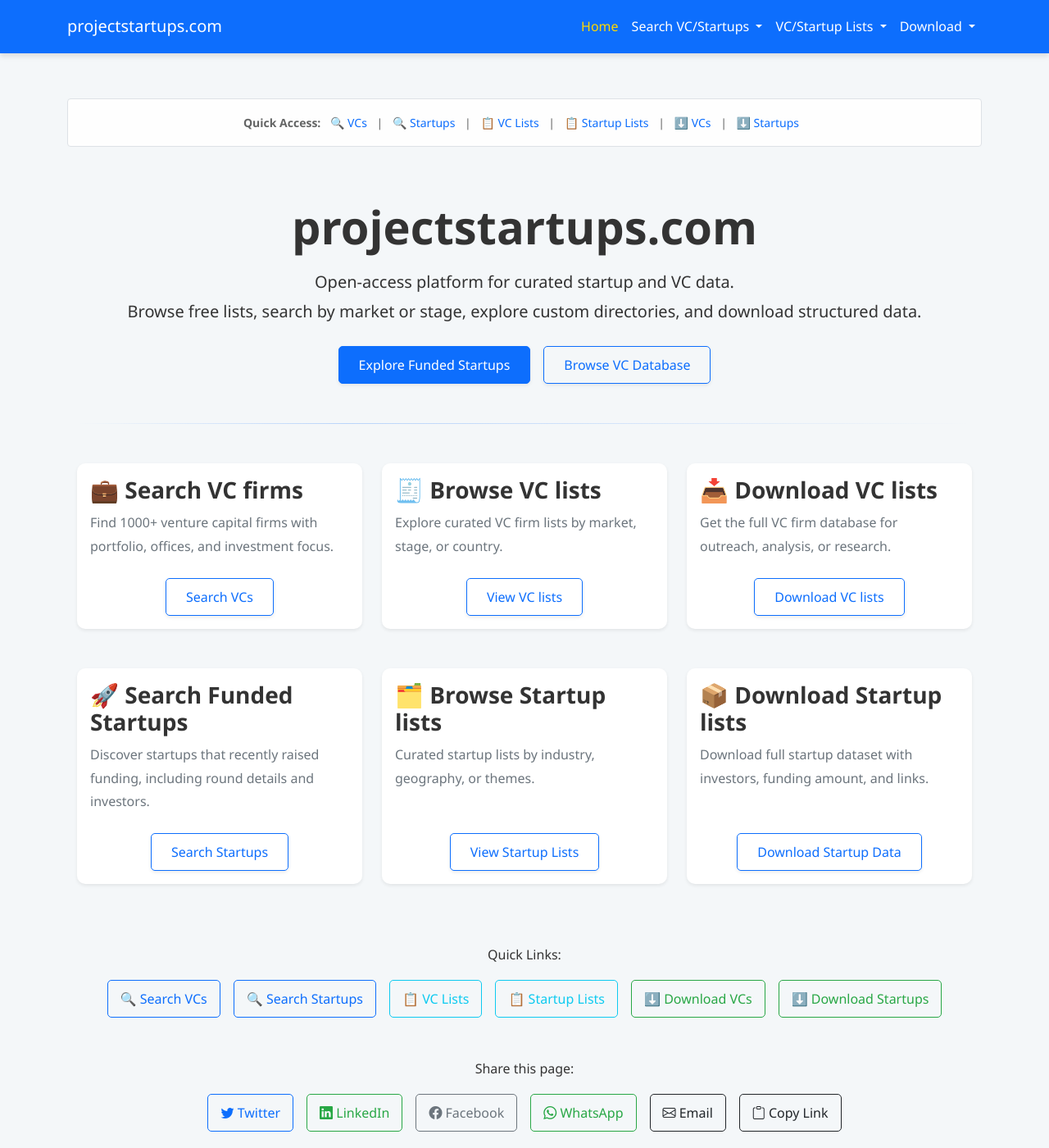
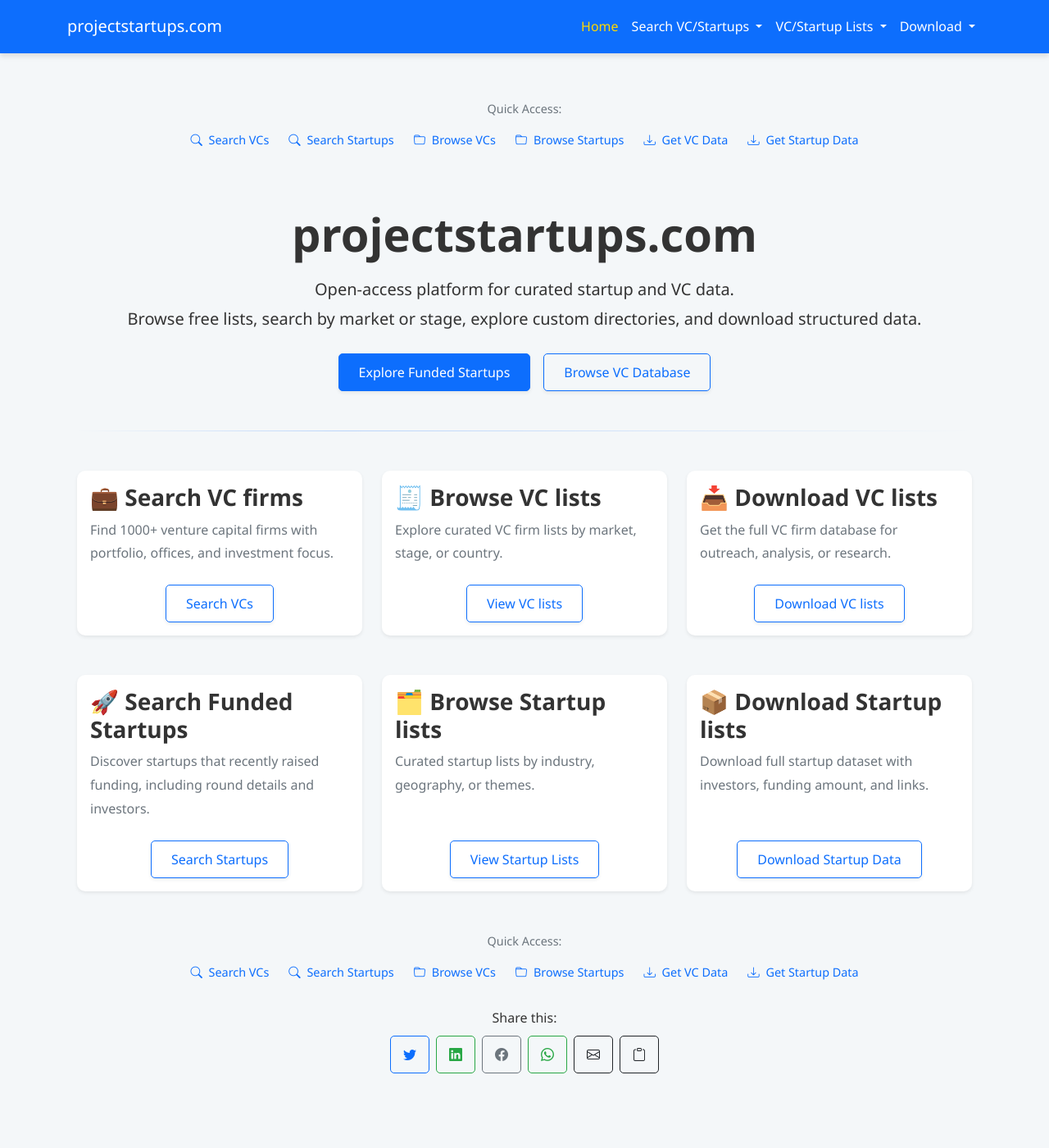
Before and after one commit to pkprojectstartups/projectstartups, a Jekyll site: the page built from index.html, in a window 1280 px wide and 1400 px high. Shown: the whole window at 82% size. Built offline with Jekyll 4.4.1, drawn with Linux system fonts in a browser that asks for light colours.

Commit message:
Update layout files, CSS

```diff
--- a/_layouts/default.html
+++ b/_layouts/default.html
@@ -70,7 +70,7 @@
   <!-- Header -->
 <header class="navbar navbar-expand-md navbar-dark bg-primary fixed-top">
   <div class="container">
-    <a href="{{ site.url }}" class="navbar-brand">{{ site.url | replace: 'https://', '' }}</a>
+    <a href="{{ site.url }}" class="navbar-brand">projectstartups.com</a>
     <button class="navbar-toggler" type="button" data-bs-toggle="collapse" data-bs-target="#navbarContent"
       aria-controls="navbarContent" aria-expanded="false" aria-label="Toggle navigation">
       <span class="navbar-toggler-icon"></span>
@@ -127,51 +127,32 @@
   <!-- Main Content -->
   <main class="container py-5 mt-5">
 
-<!-- Top Quick Links -->
-<div class="alert alert-light border text-center small mt-4">
-  <strong>Quick Access:</strong>
-  <a href="https://vc.projectstartups.com" class="mx-2 text-decoration-none">🔍 VCs</a> |
-  <a href="https://startup.projectstartups.com" class="mx-2 text-decoration-none">🔍 Startups</a> |
-  <a href="https://vc.projectstartups.com/vc_list/" class="mx-2 text-decoration-none">📋 VC Lists</a> |
-  <a href="https://startup.projectstartups.com/startup_list/" class="mx-2 text-decoration-none">📋 Startup Lists</a> |
-  <a href="https://vc.projectstartups.com/buy/" class="mx-2 text-decoration-none">⬇️ VCs</a> |
-  <a href="https://startup.projectstartups.com/buy/" class="mx-2 text-decoration-none">⬇️ Startups</a>
-</div>
-
-
-
-    {{ content }}
-
-
-<!-- Quick Access Links -->
-<div class="mt-5 text-center">
-  <p class="fw-semibold">Quick Links:</p>
-  <div class="d-flex justify-content-center gap-3 flex-wrap">
-
+<div class="text-center mt-4 mb-3 small" style="font-size: 0.9rem;">
+  <span class="text-muted d-block mb-2">Quick Access:</span>
+  <div class="d-flex flex-wrap justify-content-center gap-2">
     <!-- Search -->
-    <a href="https://vc.projectstartups.com" class="btn btn-outline-primary btn-sm">
-      🔍 Search VCs
+    <a href="https://vc.projectstartups.com" class="text-decoration-none text-primary px-2 py-1 rounded hover-effect">
+      <i class="bi bi-search me-1"></i> Search VCs
     </a>
-    <a href="https://startup.projectstartups.com" class="btn btn-outline-primary btn-sm">
-      🔍 Search Startups
+    <a href="https://startup.projectstartups.com" class="text-decoration-none text-primary px-2 py-1 rounded hover-effect">
+      <i class="bi bi-search me-1"></i> Search Startups
     </a>
 
-    <!-- Lists -->
-    <a href="https://vc.projectstartups.com/vc_list/" class="btn btn-outline-info btn-sm">
-      📋 VC Lists
+    <!-- Browse Lists -->
+    <a href="https://vc.projectstartups.com/vc_list/" class="text-decoration-none text-primary px-2 py-1 rounded hover-effect">
+      <i class="bi bi-folder me-1"></i> Browse VCs
     </a>
-    <a href="https://startup.projectstartups.com/startup_list/" class="btn btn-outline-info btn-sm">
-      📋 Startup Lists
+    <a href="https://startup.projectstartups.com/startup_list/" class="text-decoration-none text-primary px-2 py-1 rounded hover-effect">
+      <i class="bi bi-folder me-1"></i> Browse Startups
     </a>
 
-    <!-- Downloads -->
-    <a href="https://vc.projectstartups.com/buy/" class="btn btn-outline-success btn-sm">
-      ⬇️ Download VCs
+    <!-- Download/Purchase -->
+    <a href="https://vc.projectstartups.com/buy/" class="text-decoration-none text-primary px-2 py-1 rounded hover-effect">
+      <i class="bi bi-download me-1"></i> Get VC Data
     </a>
-    <a href="https://startup.projectstartups.com/buy/" class="btn btn-outline-success btn-sm">
-      ⬇️ Download Startups
+    <a href="https://startup.projectstartups.com/buy/" class="text-decoration-none text-primary px-2 py-1 rounded hover-effect">
+      <i class="bi bi-download me-1"></i> Get Startup Data
     </a>
-
   </div>
 </div>
 
@@ -181,46 +162,89 @@
 
 
 
-	{% unless page.url contains '404' %}
-  <!-- Share Buttons -->
-  <div class="mt-5 text-center">
-    <p class="fw-semibold">Share this page:</p>
-    <div class="d-flex justify-content-center gap-3 flex-wrap">
+
+
+
+
+
+
+
+
+
+
+    {{ content }}
+
+<div class="text-center mt-4 mb-3 small" style="font-size: 0.9rem;">
+  <span class="text-muted d-block mb-2">Quick Access:</span>
+  <div class="d-flex flex-wrap justify-content-center gap-2">
+    <!-- Search -->
+    <a href="https://vc.projectstartups.com" class="text-decoration-none text-primary px-2 py-1 rounded hover-effect">
+      <i class="bi bi-search me-1"></i> Search VCs
+    </a>
+    <a href="https://startup.projectstartups.com" class="text-decoration-none text-primary px-2 py-1 rounded hover-effect">
+      <i class="bi bi-search me-1"></i> Search Startups
+    </a>
+
+    <!-- Browse Lists -->
+    <a href="https://vc.projectstartups.com/vc_list/" class="text-decoration-none text-primary px-2 py-1 rounded hover-effect">
+      <i class="bi bi-folder me-1"></i> Browse VCs
+    </a>
+    <a href="https://startup.projectstartups.com/startup_list/" class="text-decoration-none text-primary px-2 py-1 rounded hover-effect">
+      <i class="bi bi-folder me-1"></i> Browse Startups
+    </a>
+
+    <!-- Download/Purchase -->
+    <a href="https://vc.projectstartups.com/buy/" class="text-decoration-none text-primary px-2 py-1 rounded hover-effect">
+      <i class="bi bi-download me-1"></i> Get VC Data
+    </a>
+    <a href="https://startup.projectstartups.com/buy/" class="text-decoration-none text-primary px-2 py-1 rounded hover-effect">
+      <i class="bi bi-download me-1"></i> Get Startup Data
+    </a>
+  </div>
+</div>
+
+
+
+
+
+
+
+
+{% unless page.url contains 'search' or page.url contains '404' %}
+<!-- Share Section -->
+<div class="mt-4 text-center">
+  <p class="fw-semibold mb-2">Share this:</p>
+  <div class="d-flex justify-content-center gap-2 flex-wrap small">
     {% assign share_title = page.meta_title | default: page.title %}
     {% assign share_url = page.canonical_url | default: page.url | absolute_url %}
 
-      <!-- Twitter -->
     <a class="btn btn-outline-primary btn-sm" target="_blank" rel="noopener" href="https://twitter.com/intent/tweet?text={{ share_title | uri_escape }}&url={{ share_url | uri_escape }}">
-        <i class="bi bi-twitter"></i> Twitter
+      <i class="bi bi-twitter"></i>
     </a>
 
-      <!-- LinkedIn -->
     <a class="btn btn-outline-success btn-sm" target="_blank" rel="noopener" href="https://www.linkedin.com/sharing/share-offsite/?url={{ share_url | uri_escape }}">
-        <i class="bi bi-linkedin"></i> LinkedIn
+      <i class="bi bi-linkedin"></i>
     </a>
 
-      <!-- Facebook -->
     <a class="btn btn-outline-secondary btn-sm" target="_blank" rel="noopener" href="https://www.facebook.com/sharer/sharer.php?u={{ share_url | uri_escape }}">
-        <i class="bi bi-facebook"></i> Facebook
+      <i class="bi bi-facebook"></i>
     </a>
 
-      <!-- WhatsApp -->
     <a class="btn btn-outline-success btn-sm" target="_blank" rel="noopener" href="https://api.whatsapp.com/send?text={{ share_title | uri_escape }}%0A{{ share_url | uri_escape }}">
-        <i class="bi bi-whatsapp"></i> WhatsApp
+      <i class="bi bi-whatsapp"></i>
     </a>
 
-      <!-- Email -->
     <a class="btn btn-outline-dark btn-sm" href="mailto:?subject={{ share_title | uri_escape }}&body={{ share_title | uri_escape }}%0A{{ share_url | uri_escape }}">
-        <i class="bi bi-envelope"></i> Email
+      <i class="bi bi-envelope"></i>
     </a>
 
-      <!-- Copy Link -->
     <button class="btn btn-outline-dark btn-sm" onclick="navigator.clipboard.writeText('{{ share_url }}'); this.innerText='Copied!'">
-        <i class="bi bi-clipboard"></i> Copy Link
+      <i class="bi bi-clipboard"></i>
     </button>
   </div>
 </div>
 {% endunless %}
+
 
 
 
--- a/assets/css/style.css
+++ b/assets/css/style.css
@@ -116,3 +116,10 @@
     font-size: 0.9rem;
   }
 }
+/*-- Add this CSS for hover effects (place in <head> or external stylesheet)*/
+<style>
+  .hover-effect:hover {
+    background-color: rgba(13, 110, 253, 0.1); /* Light blue bg on hover */
+    text-decoration: underline !important;
+  }
+</style>
```
Lines whose indentation alone changed are shown as unchanged.
